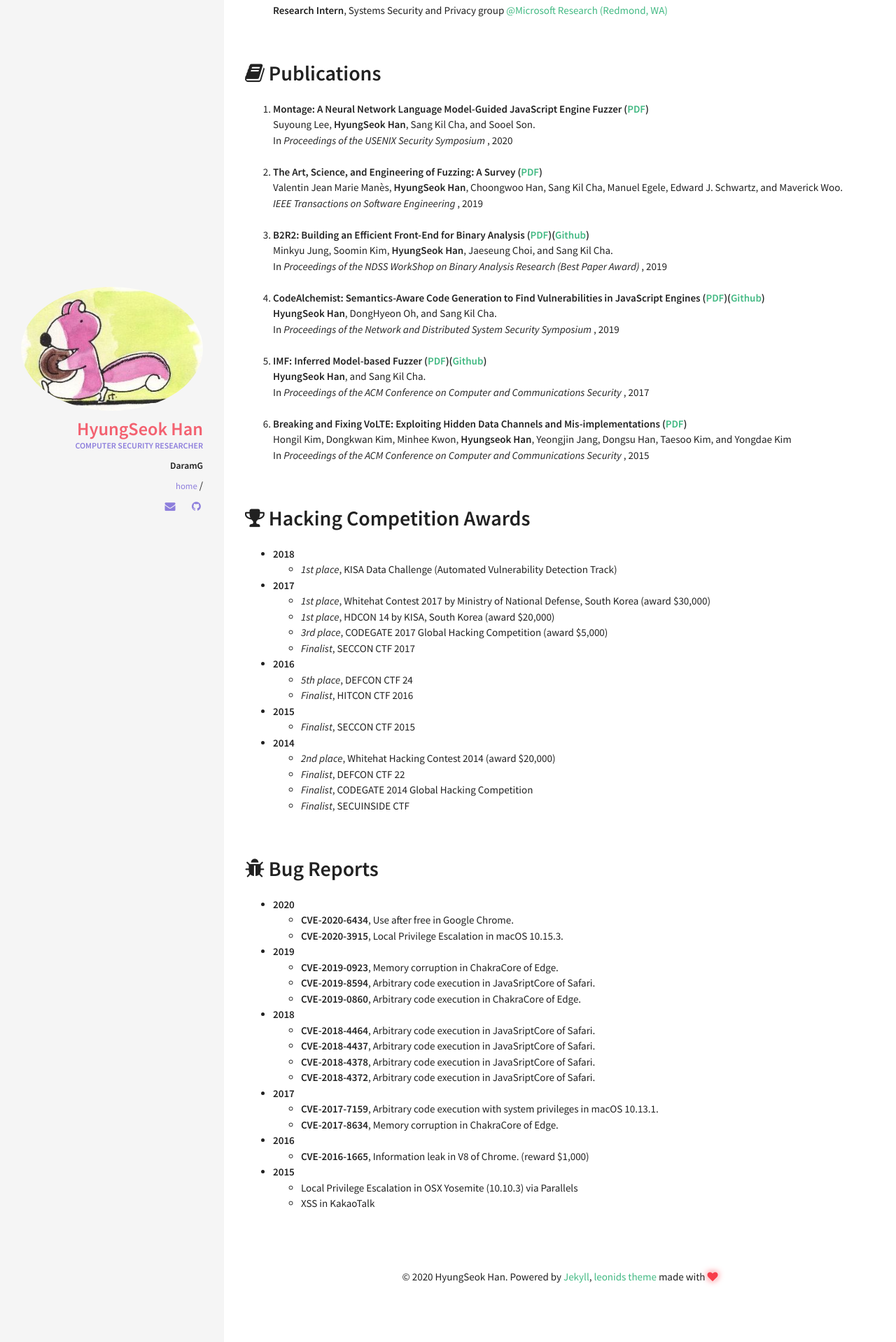
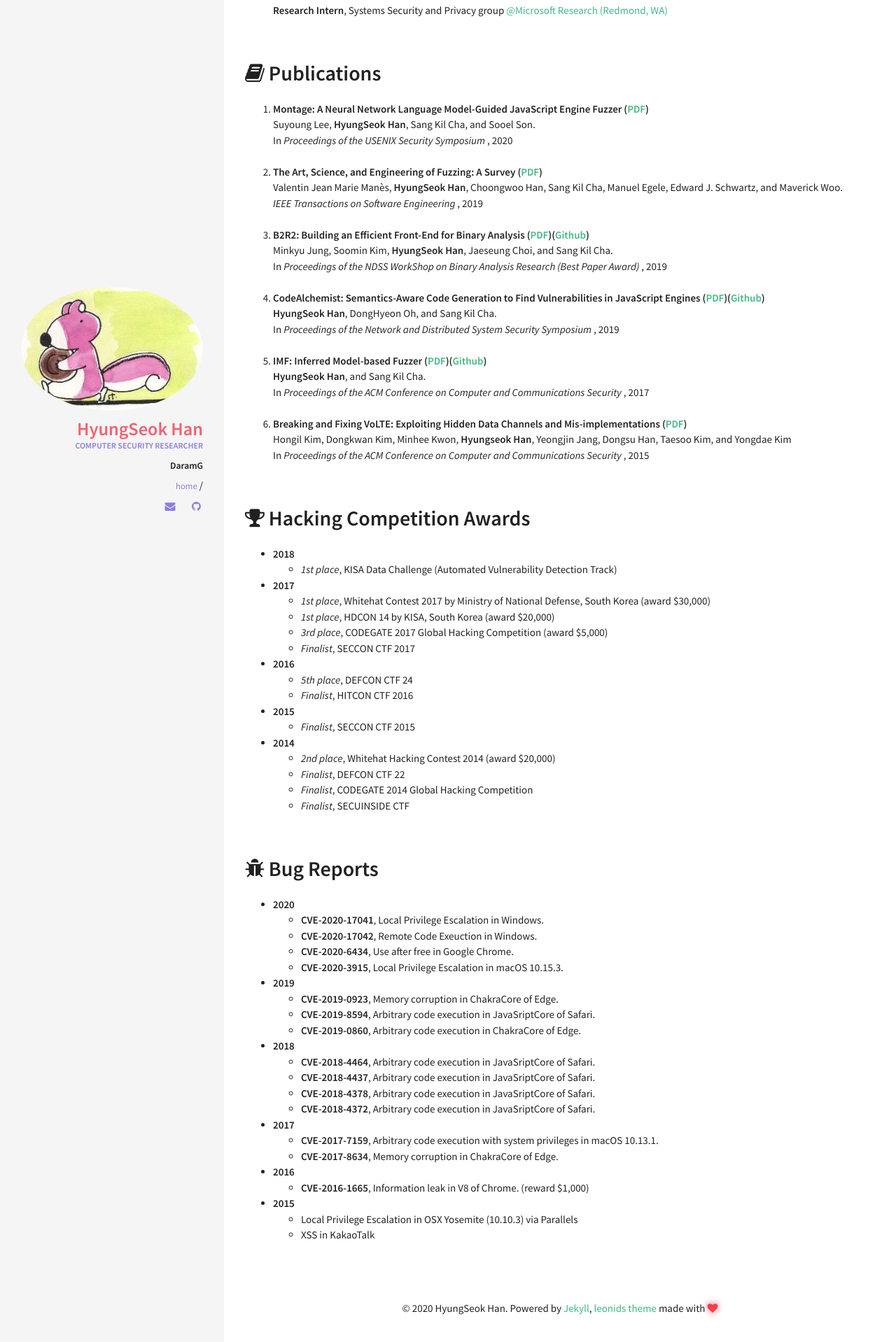
Before and after one commit to DaramG/daramg.github.io, a Jekyll site: the page built from index.html, in a window 1280 px wide. Shown: the part 702-2620 px from the top of the page at 70% size. Built offline with Jekyll 4.4.1, drawn with Linux system fonts in a browser that asks for light colours.

Commit message:
Update bug.yml

```diff
--- a/_data/index/bug.yml
+++ b/_data/index/bug.yml
@@ -1,3 +1,9 @@
+- descr: <strong>CVE-2020-17041</strong>, Local Privilege Escalation in Windows.
+  year : 2020
+
+- descr: <strong>CVE-2020-17042</strong>, Remote Code Exeuction in Windows.
+  year : 2020
+
 - descr: <strong>CVE-2020-6434</strong>, Use after free in Google Chrome.
   year : 2020
 
```
